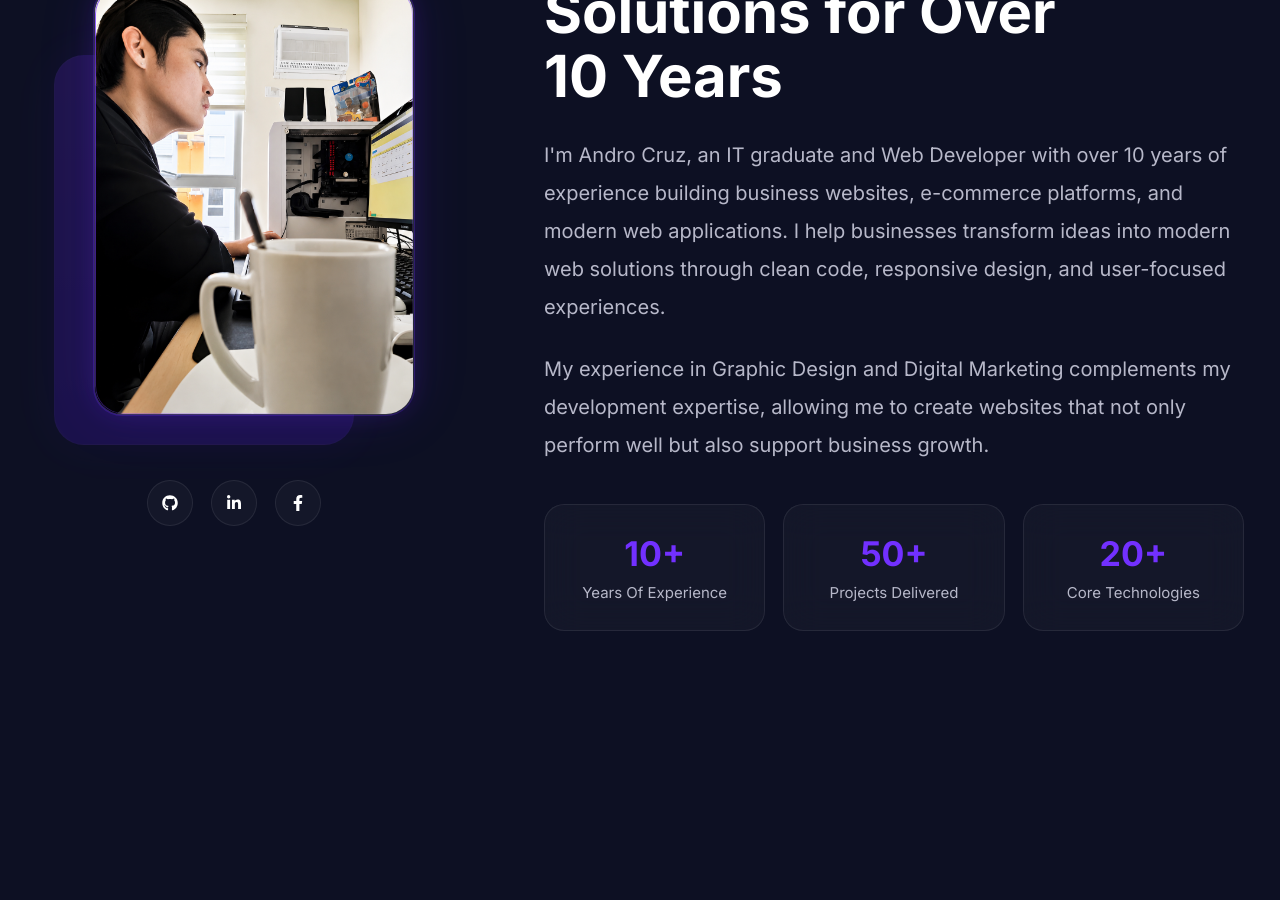
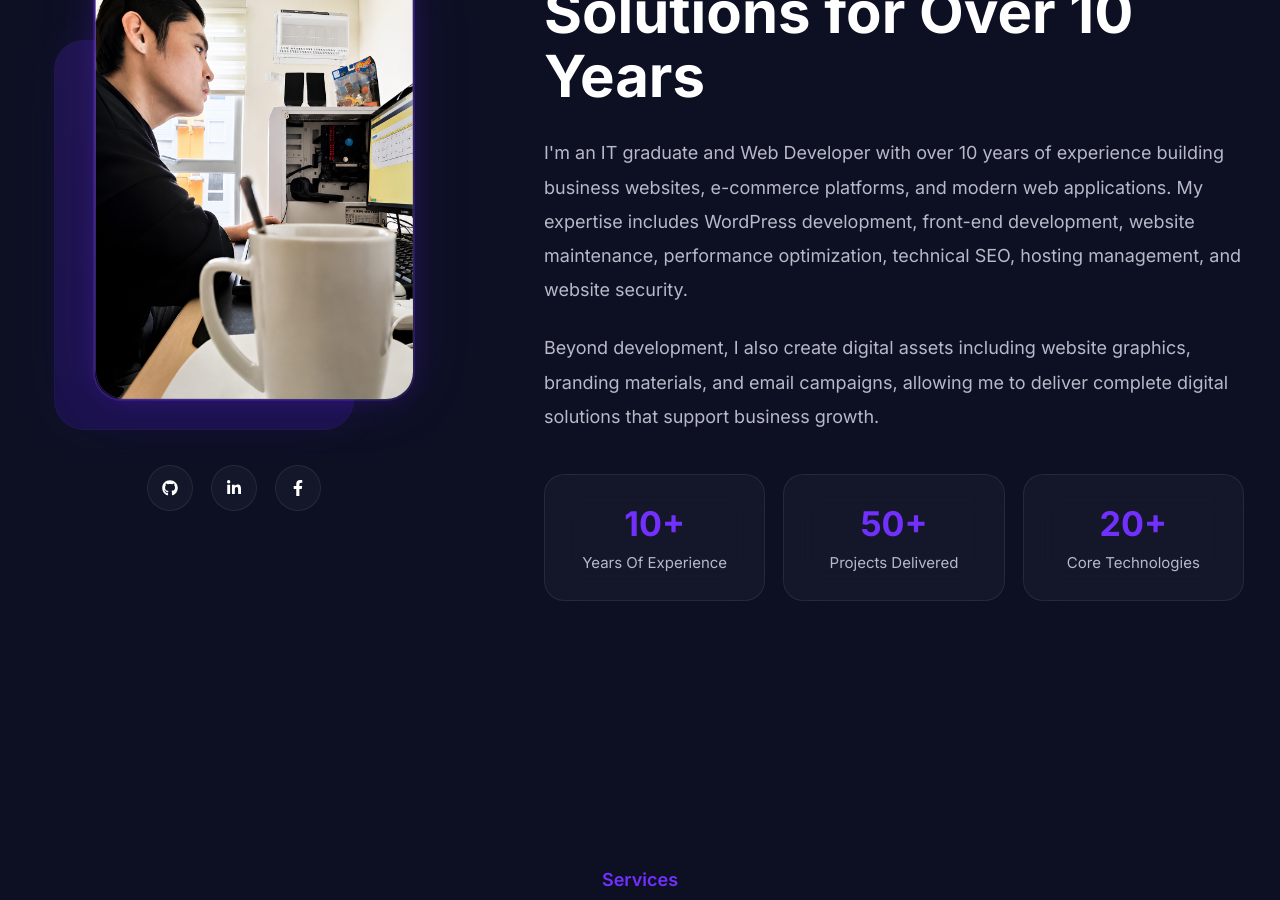
Before and after one commit to acdev08/ac-portfolio, a React (Vite) app: page / in a window 1280 px wide. Shown: the part 1160-2060 px from the top of the page. Built offline with nearby package versions, Linux system fonts and the light colour scheme.

Commit message:
content(about): refine about copy

```diff
--- a/src/sections/About/About.css
+++ b/src/sections/About/About.css
@@ -244,7 +244,7 @@
 
 .section-title{
 
-    font-size:58px;
+    font-size: 58px;
 
     line-height:1.1;
 
@@ -254,11 +254,11 @@
 
 .about-description{
 
-    font-size:20px;
+    font-size: var(--text-lg);
 
     line-height:1.9;
 
-    color:#B7B8C9;
+    color: var( --color-text-secondary);
 
     margin-bottom:24px;
 
--- a/src/sections/About/About.tsx
+++ b/src/sections/About/About.tsx
@@ -55,15 +55,15 @@ function About() {
           </span>
 
           <h2 className="section-title">
-            Building Digital Solutions for Over< br/>10 Years
+            Building Digital Solutions for Over 10 Years
           </h2>
 
           <p className="about-description">
-            I'm Andro Cruz, an IT graduate and Web Developer with over 10 years of experience building business websites, e-commerce platforms, and modern web applications. I help businesses transform ideas into modern web solutions through clean code, responsive design, and user-focused experiences.
+            I'm an IT graduate and Web Developer with over 10 years of experience building business websites, e-commerce platforms, and modern web applications. My expertise includes WordPress development, front-end development, website maintenance, performance optimization, technical SEO, hosting management, and website security.
           </p>
 
           <p className="about-description">
-            My experience in Graphic Design and Digital Marketing complements my development expertise, allowing me to create websites that not only perform well but also support business growth.
+            Beyond development, I also create digital assets including website graphics, branding materials, and email campaigns, allowing me to deliver complete digital solutions that support business growth.
           </p>
 
           <div className="about-info">
```
